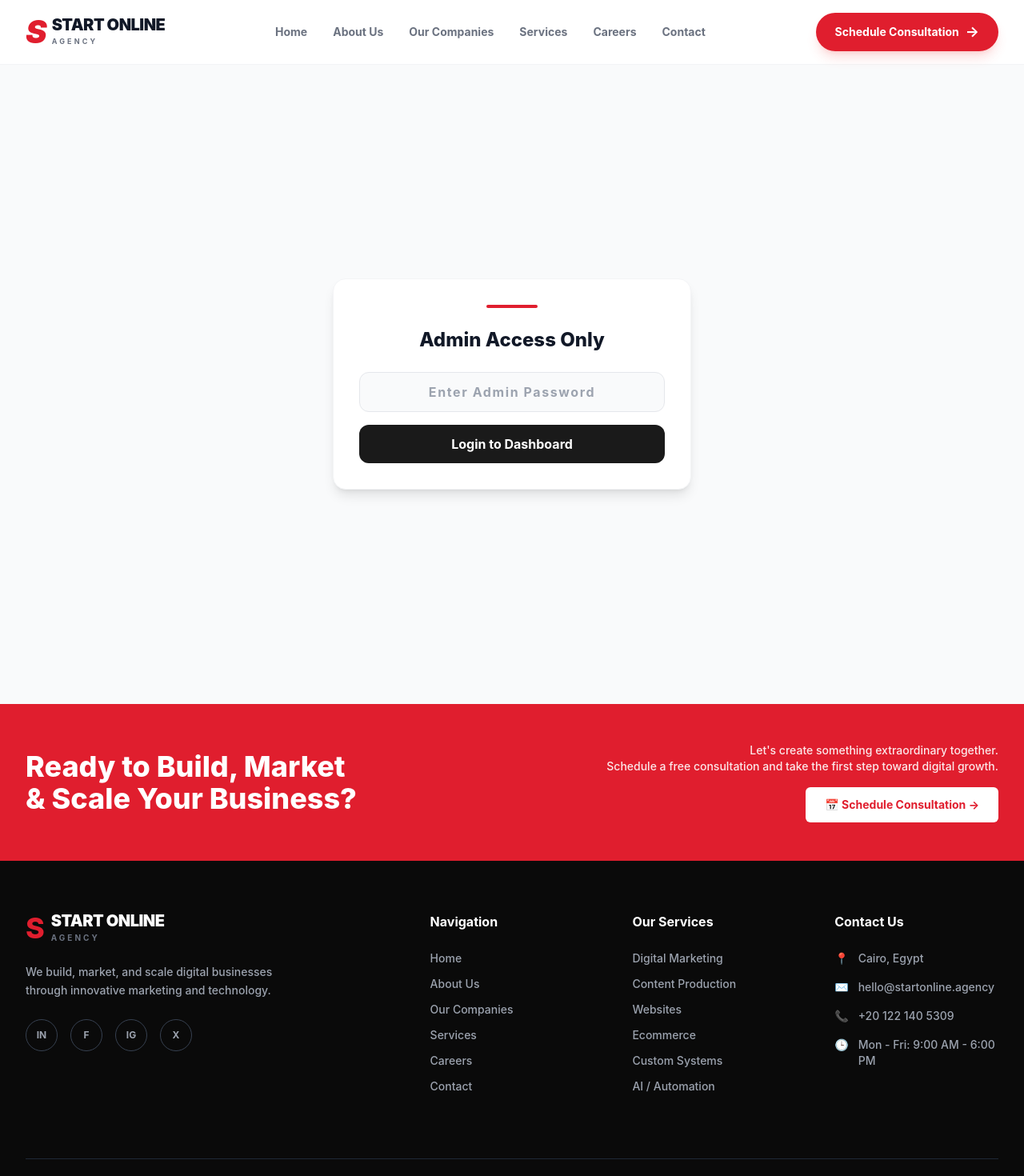
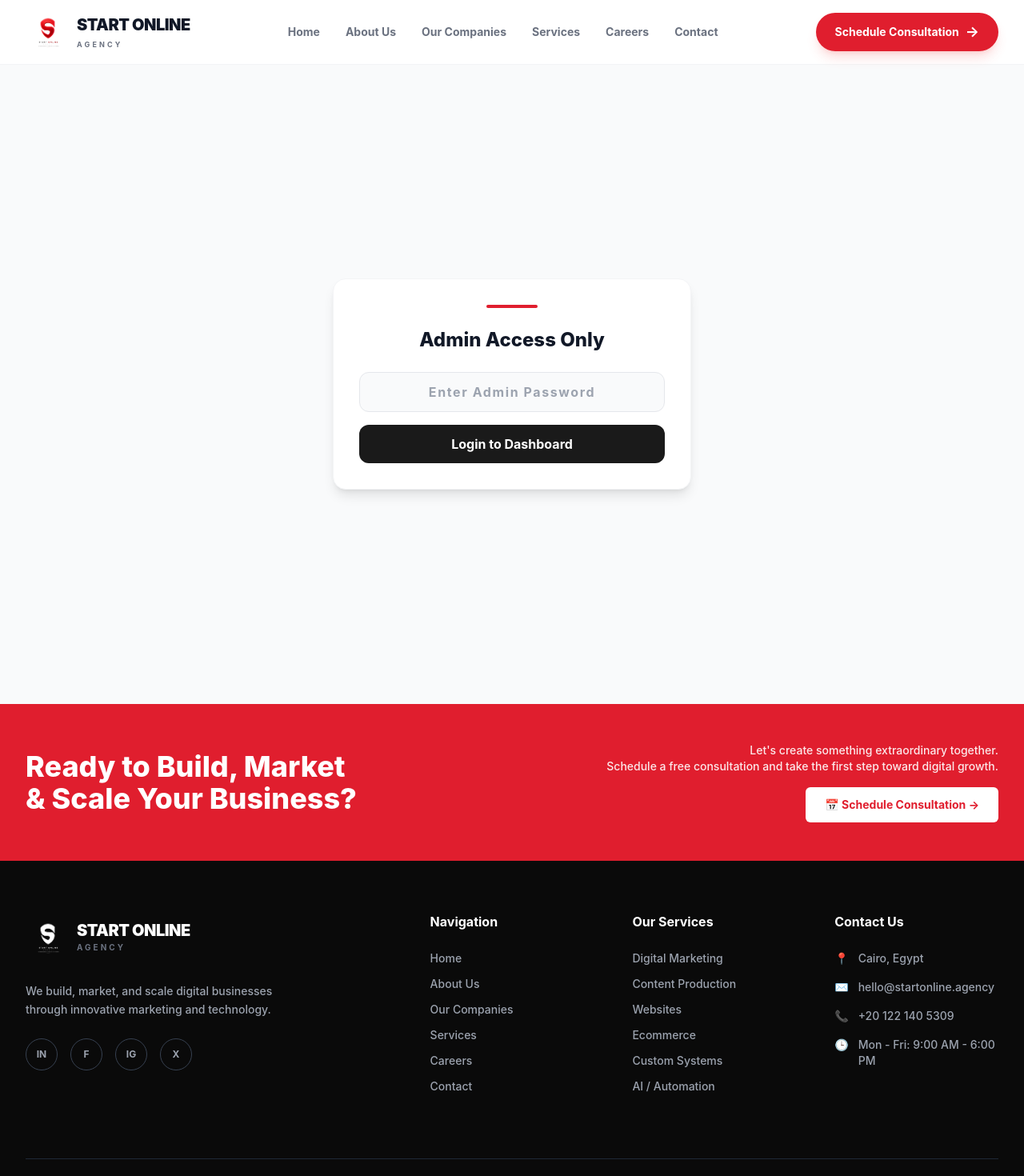
Before and after one commit to eslamhany71-lgtm/start-online-agency, a Next.js app: page /admin in a window 1280 px wide. Shown: the top 1470 px of the page at 80% size. Built offline with nearby package versions, Linux system fonts and the light colour scheme.

Commit message:
Update Navbar and Footer with unified image logo

```diff
--- a/app/components/Footer.tsx
+++ b/app/components/Footer.tsx
@@ -1,4 +1,5 @@
 import Link from "next/link";
+import Image from "next/image";
 
 export default function Footer() {
   return (
@@ -22,14 +23,24 @@ export default function Footer() {
 
       <div className="bg-[#0A0A0A] pt-16 pb-8 px-4 sm:px-6 lg:px-8">
         <div className="max-w-7xl mx-auto grid grid-cols-1 md:grid-cols-2 lg:grid-cols-5 gap-12 border-b border-gray-800 pb-12">
+
           <div className="lg:col-span-2">
+            {/* Logo Section with Old Image */}
             <Link href="/" className="flex items-center gap-2 mb-6">
-              <span className="text-[#E01E2E] text-4xl font-extrabold">S</span>
+              <div className="relative w-12 h-14 md:w-14 md:h-16">
+                <Image
+                  src="/images/528071b5-c4d1-486b-8357-2a74c897870d-removebg-preview.png"
+                  alt="Start Online Agency Logo"
+                  fill
+                  className="object-contain brightness-0 invert"
+                />
+              </div>
               <div className="flex flex-col">
                 <span className="text-white font-black text-xl leading-none tracking-tight">START ONLINE</span>
                 <span className="text-gray-500 text-[10px] font-bold tracking-[0.3em] mt-1">AGENCY</span>
               </div>
             </Link>
+
             <p className="text-gray-400 text-sm font-medium mb-6 max-w-xs leading-relaxed">
               We build, market, and scale digital businesses through innovative marketing and technology.
             </p>
--- a/app/components/Navbar.tsx
+++ b/app/components/Navbar.tsx
@@ -1,5 +1,6 @@
 "use client";
 import Link from "next/link";
+import Image from "next/image";
 import { usePathname } from "next/navigation";
 import { useState } from "react";
 
@@ -21,12 +22,20 @@ export default function Navbar() {
       <div className="max-w-7xl mx-auto px-4 sm:px-6 lg:px-8">
         <div className="flex justify-between items-center h-20">
 
-          {/* Logo Section */}
+          {/* Logo Section with Old Image */}
           <Link href="/" className="flex items-center gap-2">
-            <span className="text-[#E01E2E] text-[40px] font-black italic tracking-tighter leading-none">S</span>
+            <div className="relative w-12 h-14 md:w-14 md:h-16">
+              <Image
+                src="/images/528071b5-c4d1-486b-8357-2a74c897870d-removebg-preview.png"
+                alt="Start Online Agency Logo"
+                fill
+                className="object-contain"
+                priority
+              />
+            </div>
             <div className="flex flex-col justify-center">
-              <span className="text-gray-900 font-black text-xl leading-none tracking-tight">START ONLINE</span>
-              <span className="text-gray-500 text-[9px] font-bold tracking-[0.35em] mt-1 uppercase">Agency</span>
+              <span className="text-gray-900 font-black text-lg md:text-xl leading-none tracking-tight">START ONLINE</span>
+              <span className="text-gray-500 text-[8px] md:text-[9px] font-bold tracking-[0.35em] mt-1 uppercase">Agency</span>
             </div>
           </Link>
 
@@ -44,7 +53,6 @@ export default function Navbar() {
                   >
                     {link.name}
                   </Link>
-                  {/* الخط الأحمر اللي بيظهر تحت الصفحة الحالية */}
                   {isActive && (
                     <div className="absolute -bottom-2 w-5 h-[2px] bg-[#E01E2E] rounded-full"></div>
                   )}
```
